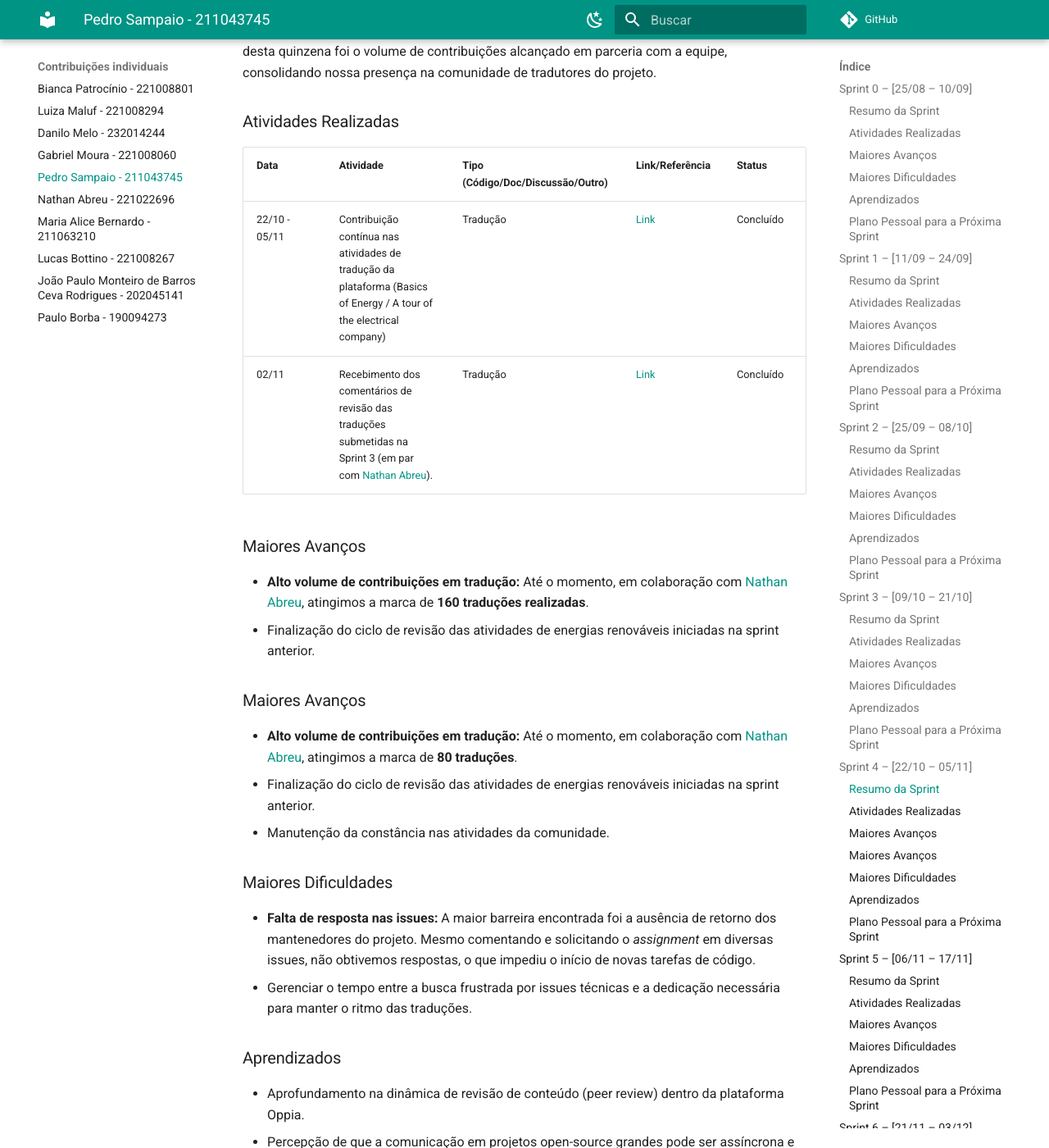
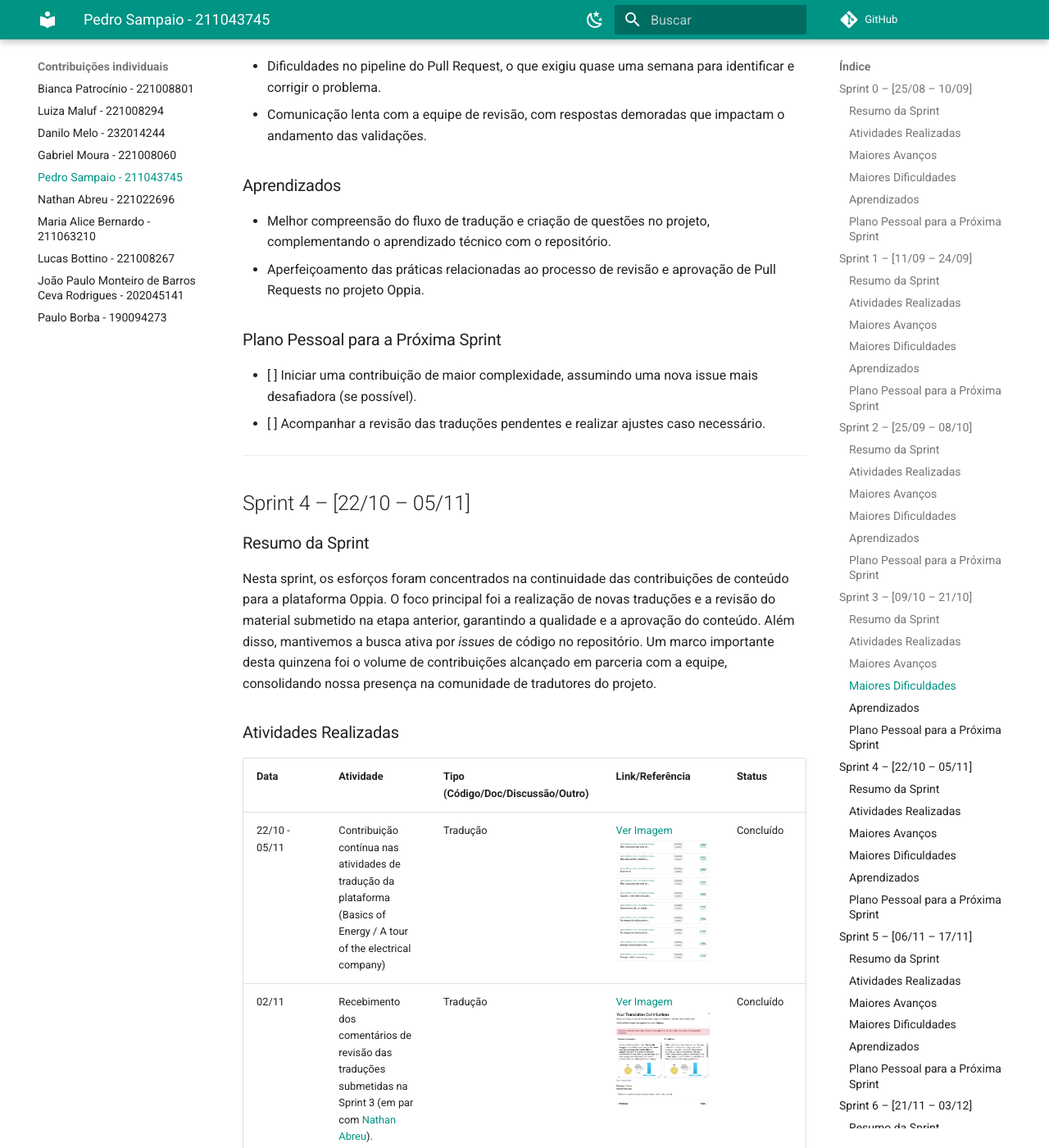
Before and after one commit to LuizaMaluf/GCES-OPPIA-relatorios, an MkDocs documentation site: the page built from docs/contribuicoes_individuais/PedroSampaio-211043745/diario_de_bordo.md, in a window 1280 px wide and 1400 px high, scrolled down 7041 px. Shown: the whole window at 82% size. Built offline with MkDocs 1.6.1 and Material for MkDocs 9.7.7, drawn with Linux system fonts in a browser that asks for light colours; comment, search, counter and statistics services are not loaded; some of the changed text lies outside the part shown.

Commit message:
fix:  diario pedro sampaio

```diff
--- a/docs/contribuicoes_individuais/PedroSampaio-211043745/diario_de_bordo.md
+++ b/docs/contribuicoes_individuais/PedroSampaio-211043745/diario_de_bordo.md
@@ -1,12 +1,12 @@
 # Diário de Bordo – Pedro Sampaio Dias Rocha
 
-**Disciplina:** \[Gestão da Configuração e Evolução de Software]
-**Equipe:** \[Oppia]
-**Comunidade/Projeto de Software Livre:** \[Oppia]
+**Disciplina:** [Gestão da Configuração e Evolução de Software]
+**Equipe:** [Oppia]
+**Comunidade/Projeto de Software Livre:** [Oppia]
 
 ---
 
-## Sprint 0 – \[25/08 – 10/09]
+## Sprint 0 – [25/08 – 10/09]
 
 ### Resumo da Sprint
 
@@ -44,7 +44,7 @@
 
 ---
 
-## Sprint 1 – \[11/09 – 24/09]
+## Sprint 1 – [11/09 – 24/09]
 
 ### Resumo da Sprint
 
@@ -56,7 +56,7 @@
 |-------------|---------------------------------------------------------------------------|------------------------------------|-------------------------------------------|------------|
 | 11/09 - 15/09 | Estudo das políticas de contribuição e formas de participação            | Estudo                             | Não resultou em material concreto          | Concluído  |
 | 14/09 - 18/09 | Pesquisa de issues para possível contribuição                            | Estudo                             | Não resultou em material concreto          | Concluído  |
-| 17/09        | Solicitação de voluntariado para apoiar em implementação ou criação de tarefas | Solicitação                        | [Imagem](./imagens/voluntariado.png)      | Concluído  |
+| 17/09        | Solicitação de voluntariado para apoiar em implementação ou criação de tarefas | Solicitação                        | [Ver Imagem](./imagens/voluntariado.png) <br> ![Solicitação de Voluntariado](./imagens/voluntariado.png) | Concluído  |
 | 18/09        | Solicitação de uma issue para contribuição                                | Solicitação                        | Não resultou em material concreto          | Concluído  |
 
 ### Maiores Avanços
@@ -83,7 +83,7 @@
 
 ---
 
-## Sprint 2 – \[25/09 – 08/10]
+## Sprint 2 – [25/09 – 08/10]
 
 ### Resumo da Sprint
 
@@ -96,7 +96,7 @@
 | 03/10 | Iniciei o trabalho no fork do projeto com [Nathan Abreu](https://github.com/nateejpg). | Código | [Link para o Fork](https://github.com/nateejpg/oppia) | Concluído |
 | 05/10 | Realizei meu primeiro commit. | Commit | [Link para o Commit](https://github.com/nateejpg/oppia/commit/0d6b65b3e45f1a7258e1201f74a1966eddbad6fa) | Concluído |
 | 07/10 | Fui designado para uma issue junto com [Nathan Abreu](https://github.com/nateejpg). | Issue | [Issue #23387](https://github.com/oppia/oppia/issues/23387) | Concluído |
-| 07/10 | Respondi ao e-mail sobre a solicitação de voluntariado para apoiar na implementação ou criação de tarefas. | Discussão | [Imagem do Email](./imagens/email_recebido.png) | Aguardando resposta |
+| 07/10 | Respondi ao e-mail sobre a solicitação de voluntariado para apoiar na implementação ou criação de tarefas. | Discussão | [Ver Imagem](./imagens/email_recebido.png) <br> ![Email Recebido](./imagens/email_recebido.png) | Aguardando resposta |
 | 08/10 | Abri o Pull Request e solicitei o merge. | Pull Request | [PR #23560](https://github.com/oppia/oppia/pull/23560) | Aguardando correções |
 
 ### Maiores Avanços
@@ -135,9 +135,9 @@
 | :--- | :--- | :--- | :--- | :--- |
 | 12/10 | Fechamento do Pull Request referente às imagens em baixa resolução, em colaboração com [Nathan Abreu](https://github.com/nateejpg). | Pull Request | [Link para o PR](https://github.com/oppia/oppia/pull/23560) | Concluído |
 | 12/10 | Realização do merge do Pull Request. | Merge | [Link para o commit](https://github.com/oppia/oppia/commit/30d483afaa3bff758dd0c42248e05be5624e6f8f) | Concluído |
-| 12/10 a 15/10 | Tradução da atividade “Renewable and Non-renewable Energy.” | Tradução | [Comprovante 1](./imagens/comprovacao_traducao_1.png) | Concluído |
-| 20/10 | Traduções aprovadas pela comunidade. | Tradução | [Comprovante 1](./imagens/comprovacao_traducao_3.png) • [Comprovante 2](./imagens/comprovacao_traducao_4.png) • [Comprovante 3](./imagens/comprovacao_traducao_2.png) | Concluído |
-| 20/10 | Recebimento de badges da comunidade Oppia pelas traduções aprovadas. | Reconhecimento | [Badges](./imagens/comprovacao_traducao_5.png) | Concluído |
+| 12/10 a 15/10 | Tradução da atividade “Renewable and Non-renewable Energy.” | Tradução | [Ver Imagem](./imagens/comprovacao_traducao_1.png) <br> ![Comprovante 1](./imagens/comprovacao_traducao_1.png) | Concluído |
+| 20/10 | Traduções aprovadas pela comunidade. | Tradução | [Ver Imagem](./imagens/comprovacao_traducao_3.png) <br> ![Comprovante 3](./imagens/comprovacao_traducao_3.png) <br> [Ver Imagem](./imagens/comprovacao_traducao_4.png) <br> ![Comprovante 4](./imagens/comprovacao_traducao_4.png) <br> [Ver Imagem](./imagens/comprovacao_traducao_2.png) <br> ![Comprovante 2](./imagens/comprovacao_traducao_2.png) | Concluído |
+| 20/10 | Recebimento de badges da comunidade Oppia pelas traduções aprovadas. | Reconhecimento | [Ver Imagem](./imagens/comprovacao_traducao_5.png) <br> ![Badges](./imagens/comprovacao_traducao_5.png) | Concluído |
 | 21/10 | Início da busca por uma nova issue para desenvolvimento em pair programming com [Nathan Abreu](https://github.com/nateejpg). | Issue | Sem comprovantes | Em andamento |
 
 ### Maiores Avanços
@@ -161,6 +161,8 @@
 - [ ] Iniciar uma contribuição de maior complexidade, assumindo uma nova issue mais desafiadora (se possível).
 - [ ] Acompanhar a revisão das traduções pendentes e realizar ajustes caso necessário.
 
+---
+
 ## Sprint 4 – [22/10 – 05/11]
 
 ### Resumo da Sprint
@@ -171,17 +173,12 @@
 
 | Data | Atividade | Tipo (Código/Doc/Discussão/Outro) | Link/Referência | Status |
 | :--- | :--- | :--- | :--- | :--- |
-| 22/10 - 05/11 | Contribuição contínua nas atividades de tradução da plataforma (Basics of Energy / A tour of the electrical company) | Tradução | [Link](./imagens/traducao_sprint4.png) | Concluído |
-| 02/11 | Recebimento dos comentários de revisão das traduções submetidas na Sprint 3 (em par com [Nathan Abreu](https://github.com/nateejpg)). | Tradução | [Link](./imagens/sprint4_correcao.png) | Concluído |
+| 22/10 - 05/11 | Contribuição contínua nas atividades de tradução da plataforma (Basics of Energy / A tour of the electrical company) | Tradução | [Ver Imagem](./imagens/traducao_sprint4.png) <br> ![Tradução Sprint 4](./imagens/traducao_sprint4.png) | Concluído |
+| 02/11 | Recebimento dos comentários de revisão das traduções submetidas na Sprint 3 (em par com [Nathan Abreu](https://github.com/nateejpg)). | Tradução | [Ver Imagem](./imagens/sprint4_correcao.png) <br> ![Correção Sprint 4](./imagens/sprint4_correcao.png) | Concluído |
 
 ### Maiores Avanços
 
 * **Alto volume de contribuições em tradução:** Até o momento, em colaboração com [Nathan Abreu](https://github.com/nateejpg), atingimos a marca de **160 traduções realizadas**.
-* Finalização do ciclo de revisão das atividades de energias renováveis iniciadas na sprint anterior.
-
-### Maiores Avanços
-
-* **Alto volume de contribuições em tradução:** Até o momento, em colaboração com [Nathan Abreu](https://github.com/nateejpg), atingimos a marca de **80 traduções**.
 * Finalização do ciclo de revisão das atividades de energias renováveis iniciadas na sprint anterior.
 * Manutenção da constância nas atividades da comunidade.
 
@@ -213,7 +210,7 @@
 | Data | Atividade | Tipo (Código/Doc/Discussão/Outro) | Link/Referência | Status |
 | :--- | :--- | :--- | :--- | :--- |
 | 06/11 – 17/11 | Espera das correções nas traduções enviadas anteriormente. | Tradução | - | Em Andamento |
-| 06/11 – 17/11 | Realização de 80 novas traduções nas lições "Geometry: Shapes, Perimeters and Areas", "Zara at the Animal Shelter" e "Measuring the Area of Shapes" (em par com [Nathan Abreu](https://github.com/nateejpg)). | Tradução | [Link](./imagens/sprint5_traducoes.png) | Concluído |
+| 06/11 – 17/11 | Realização de 80 novas traduções nas lições "Geometry: Shapes, Perimeters and Areas", "Zara at the Animal Shelter" e "Measuring the Area of Shapes" (em par com [Nathan Abreu](https://github.com/nateejpg)). | Tradução | [Ver Imagem](./imagens/sprint5_traducoes.png) <br> ![Traduções Sprint 5](./imagens/sprint5_traducoes.png) | Concluído |
 
 ### Maiores Avanços
 
@@ -233,6 +230,8 @@
 
 * [ ] Atuar ativamente nas correções assim que o feedback das traduções for liberado.
 
+---
+
 ## Sprint 6 – [21/11 – 03/12]
 
 ### Resumo da Sprint
@@ -243,8 +242,8 @@
 
 | Data | Atividade | Tipo (Código/Doc/Discussão/Outro) | Link/Referência | Status |
 | :--- | :--- | :--- | :--- | :--- |
-| 21/11 – 02/12 | Tradução de lições do Oppia ("Hygiene and Diseases - Mostafa Visits the Hospital!") | Tradução | [Link](./imagens/teste_sprint6.png) | Aguardando revisão |
-| 25/11 | Resolução local e solicitação de *assignment* na issue #23905 | Issue | [Link da Issue](https://github.com/oppia/oppia/issues/23905) • [Comprovante](./imagens/sprint6.png) | Aguardando *assigned* |
+| 21/11 – 02/12 | Tradução de lições do Oppia ("Hygiene and Diseases - Mostafa Visits the Hospital!") | Tradução | [Ver Imagem](./imagens/teste_sprint6.png) <br> ![Tradução Sprint 6](./imagens/teste_sprint6.png) | Aguardando revisão |
+| 25/11 | Resolução local e solicitação de *assignment* na issue #23905 | Issue | [Link da Issue](https://github.com/oppia/oppia/issues/23905) <br> [Ver Imagem](./imagens/sprint6.png) <br> ![Comprovante Issue](./imagens/sprint6.png) | Aguardando *assigned* |
 
 ### Maiores Avanços
 
@@ -265,6 +264,8 @@
 ### Observação
 
 Embora a disciplina se encerre nesta data, mantenho o compromisso com a qualidade das contribuições enviadas. Pretendo acompanhar o processo de revisão e realizar as correções necessárias nas traduções pendentes assim que o feedback da comunidade for liberado, garantindo que o material seja efetivamente integrado à plataforma.
+
+---
 
 ## Resumo das contribuições individuais
 
```
